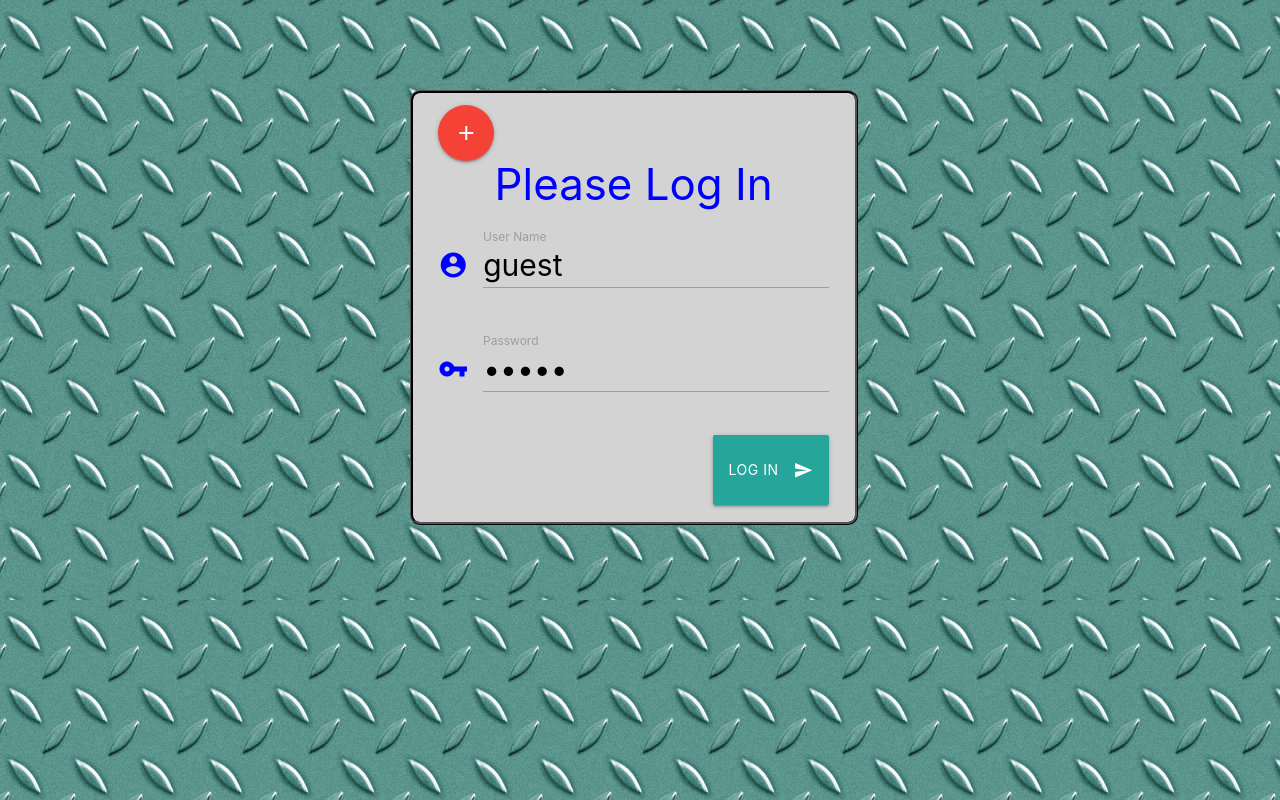
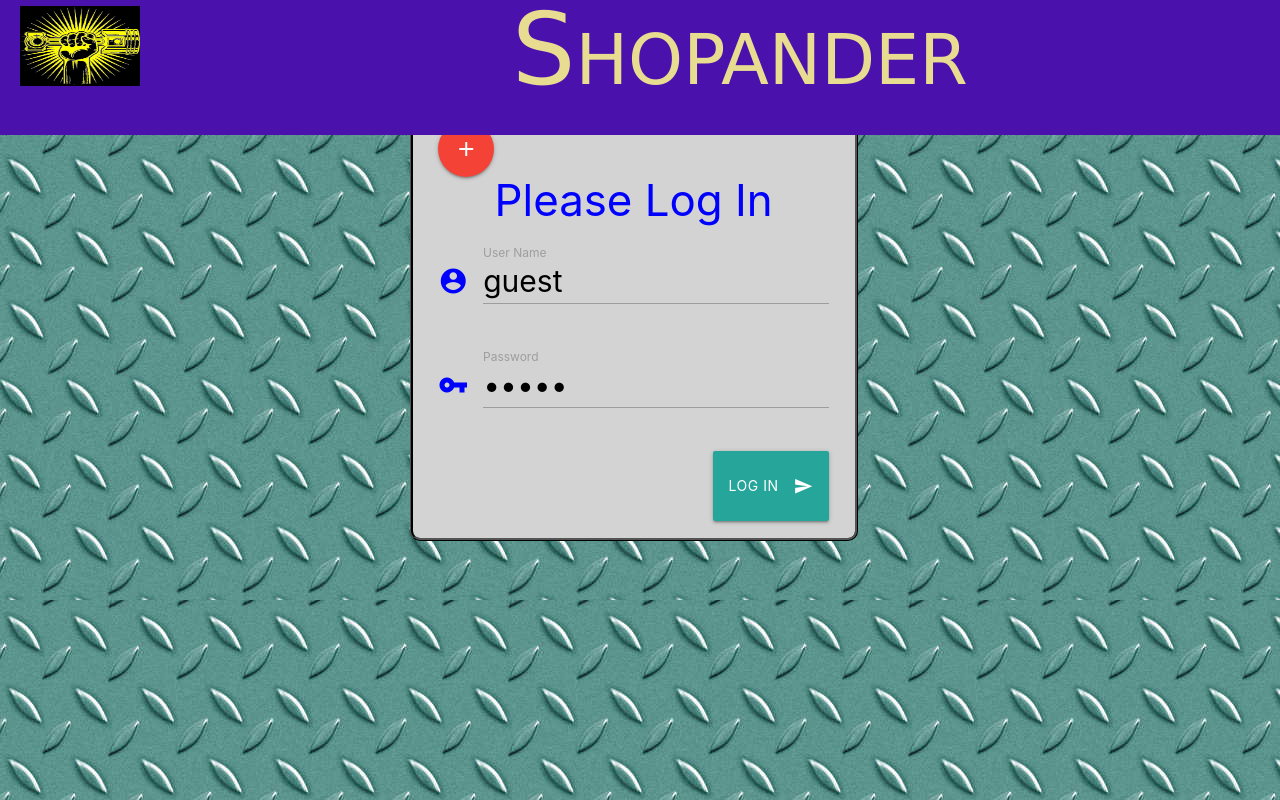
Before and after one commit to SBC-VN/shopander, a React (Create React App) app in the folder client/: page / in a window 1280 px wide. Built offline with nearby package versions, Linux system fonts and the light colour scheme.

Commit message:
Added date text to scale, tweaked login screen (added header bar).

```diff
--- a/client/package.json
+++ b/client/package.json
@@ -5,6 +5,7 @@
   "proxy": "http://localhost:3001/",
   "dependencies": {
     "axios": "^0.19.0",
+    "moment": "^2.24.0",
     "react": "^16.8.6",
     "react-dom": "^16.8.6",
     "react-modal": "^3.8.2",
--- a/client/src/components/ScaleBar/index.js
+++ b/client/src/components/ScaleBar/index.js
@@ -1,4 +1,5 @@
 import React from "react";
+import Moment from "moment";
 
 import "./style.css";
 
@@ -67,11 +68,24 @@ const ScaleBar = (props) => {
   //console.log("Segment Display Length",segmentDisplayLength);
   let segmentCount=Math.floor(windowHours / 8);
 
+  // Now because we want to make it possible to view past/future intervals, we need to take the
+  // intervalStartDate given in the props -or- use 'today' as the start then label each interval with
+  // that date information.
+  let startDate=null;
+
+  if (props.intervalStartDate === undefined) {
+    startDate = Moment();
+  }
+  else {
+    startDate = Moment(props.intervalStartDate)
+  }
+
   return(
     [...Array(segmentCount)].map((e, i) => (
       <div className="scale-segment-wrapper" key={i}>
         <div className="scale-segment" style={{"width": segmentDisplayLength}} key={i}>
-          <hr style={{"height": "10px","backgroundColor" : "black"}} />
+          <hr style={{"height": "8px","backgroundColor" : "black"}} />
+          <div className="scale-date">{startDate.add(i,'day').format("DD-MMM-YY")}</div>
         </div>
         <div className="vertical-line"></div>
       </div>
--- a/client/src/components/ScaleBar/style.css
+++ b/client/src/components/ScaleBar/style.css
@@ -28,3 +28,7 @@
     /* z-index: 1; */
     position: absolute;
 }
+
+.scale-date {
+    text-align:center
+}
--- a/client/src/pages/Garage.css
+++ b/client/src/pages/Garage.css
@@ -23,7 +23,7 @@
     padding-right: 20px;
     padding-left: 20px;
     z-index: 5;
-    height: 135px;
+    height: 140px;
     overflow: hidden;
 }
 
@@ -55,7 +55,7 @@
     display: block;
     position: relative;
     z-index: 1;
-    top: 135px;
+    top: 140px;
 }
 
 #bays-block {
--- a/client/src/pages/LogIn.css
+++ b/client/src/pages/LogIn.css
@@ -14,8 +14,22 @@
     border-color: black;
     border-width: 3px;
     border-style: ridge;
-    top: 8%;
+    top: 10%;
     position: fixed;
+}
+
+#add-task-bar {
+    position: fixed;
+    display: block;
+    width: 100%;
+    background-color: #4B11AD;
+    /* margin-bottom: 2px; */
+    /* padding-bottom: 5px; */
+    padding-right: 20px;
+    padding-left: 20px;
+    z-index: 5;
+    height: 135px;
+    overflow: hidden;
 }
 
 #login-prompt {
--- a/client/src/pages/LogIn.js
+++ b/client/src/pages/LogIn.js
@@ -61,6 +61,13 @@ import API from "../utils/API";
         //   }
 
         return(
+            <div>
+                <div id="add-task-bar">
+                    <img src="pistonlogo_yellowblack.jpg"
+                        style={{width:"120px", height:"80px", marginTop:"6px"}} alt="Logo"/>
+                    <div id="app-name-main">Shopander</div>
+                </div>
+
                 <div className="login-wrapper">
                     <a href="#!" className="btn-floating btn-large waves-effect waves-light red">
                         <i className="material-icons"
@@ -105,6 +112,7 @@ import API from "../utils/API";
                     </form>
                     <div id="login-status">{this.state.status}</div>
                 </div>
+            </div>
         );
     };
 };
```
Lines whose indentation alone changed are shown as unchanged.
